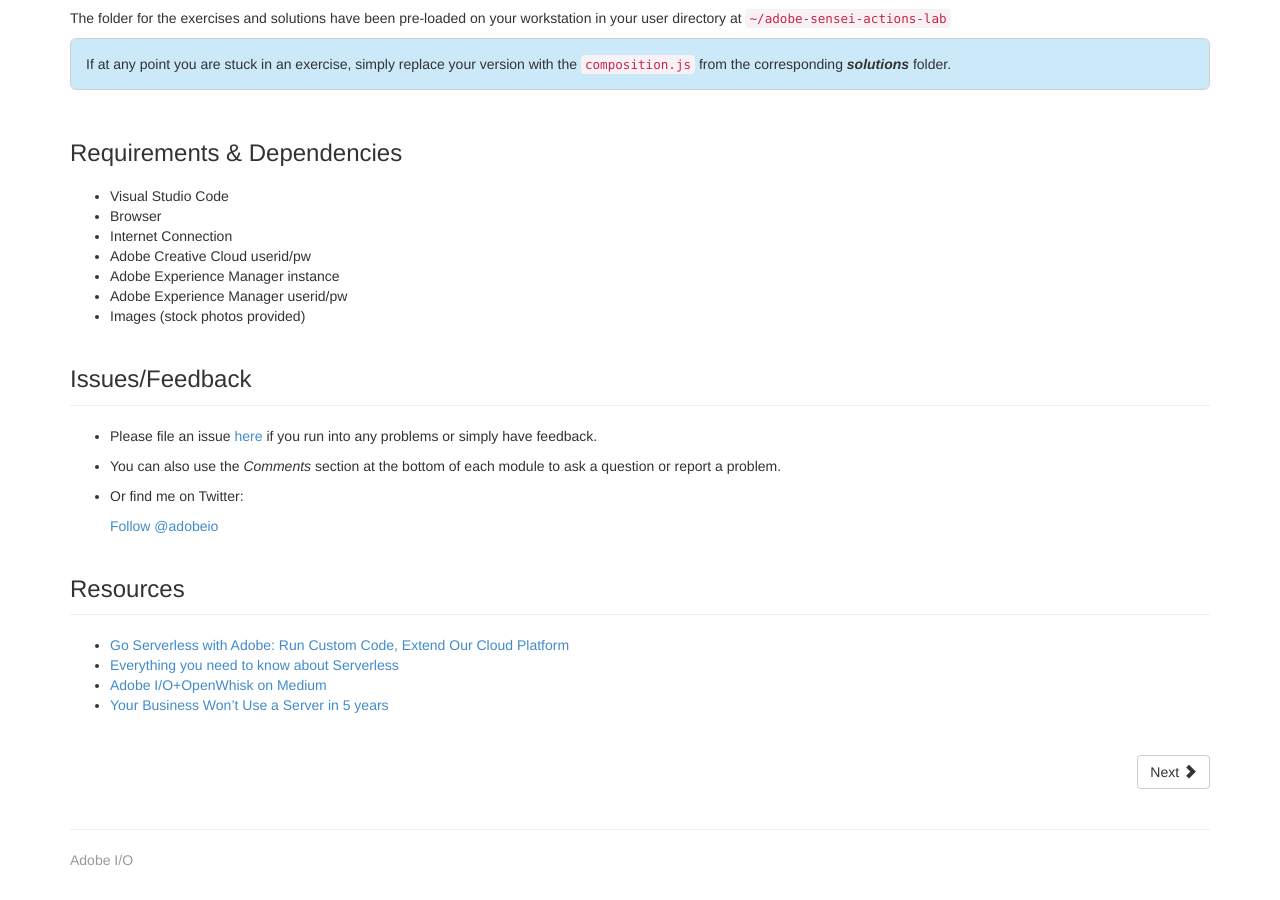
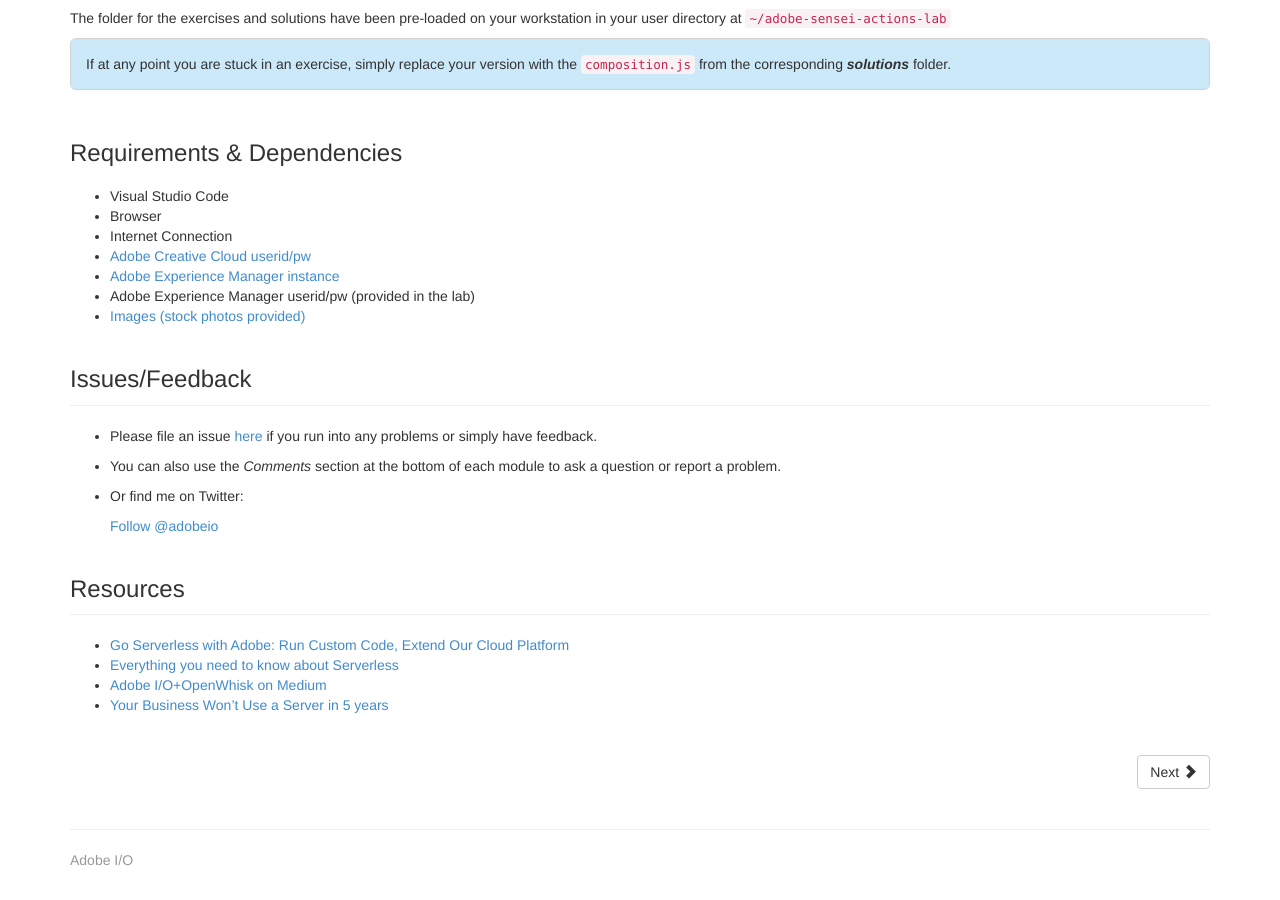
Before and after one commit to adobe/adobe-sensei-ai-functions, a Jekyll site: the page built from index.md, in a window 1280 px wide and 900 px high, scrolled down 763 px. Built offline with Jekyll 4.4.1, drawn with Linux system fonts in a browser that asks for light colours; comment, search, counter and statistics services are not loaded.

Commit message:
Update index.md

```diff
--- a/index.md
+++ b/index.md
@@ -23,10 +23,10 @@
 - Visual Studio Code
 - Browser
 - Internet Connection
-- Adobe Creative Cloud userid/pw
-- Adobe Experience Manager instance
-- Adobe Experience Manager userid/pw
-- Images (stock photos provided)
+- [Adobe Creative Cloud userid/pw](https://apiplatform.github.io/summit-lab-741-accounts/01.html)
+- [Adobe Experience Manager instance](http://sensei-lab.adobeatadobe.com:4502/assets.html/content/dam)
+- Adobe Experience Manager userid/pw (provided in the lab)
+- [Images (stock photos provided)](https://adobe.ly/2FYbFgR)
 
 ## Issues/Feedback
 
```
